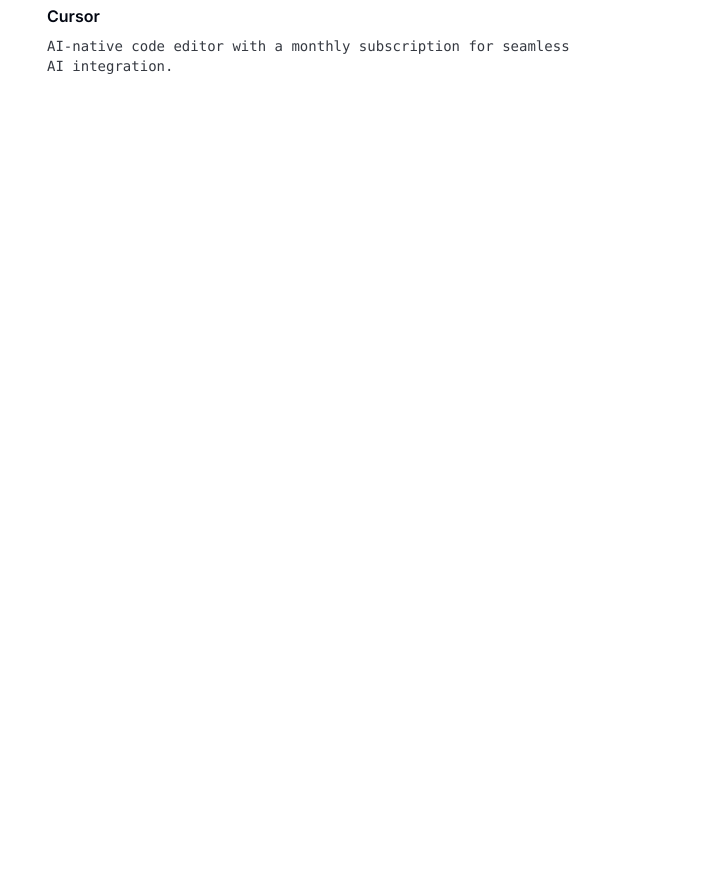
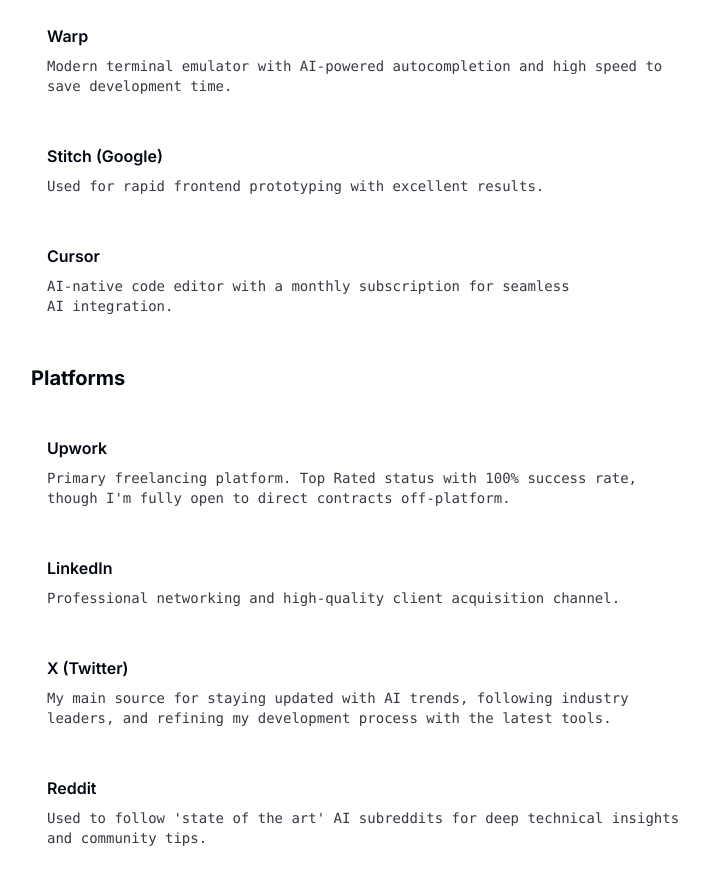
Before and after one commit to angeldev96/personal-porfolio, a Next.js app: page /en/setup in a window 1280 px wide. Shown: the part 1620-2504 px from the top of the page, without its empty margins (273-982 px from the left). Before the commit the page ends 1776 px from the top, so only its background shows below. Built offline with nearby package versions, Linux system fonts and the light colour scheme; no server answers.

Commit message:
feat: Add platforms section to SetupPage and update ResumeData with platform details

```diff
--- a/src/app/[locale]/setup/page.tsx
+++ b/src/app/[locale]/setup/page.tsx
@@ -77,6 +77,22 @@ export default async function SetupPage({ params }: { params: Promise<{ locale:
             ))}
           </div>
         </Section>
+
+        <Section>
+          <h2 className="text-xl font-bold mb-4">{dictionary.setup.platforms}</h2>
+          <div className="grid gap-4">
+            {resume.setup.platforms.map((item) => (
+              <Card key={item.name}>
+                <CardHeader className="p-4 pb-2">
+                  <h3 className="font-semibold">{item.name}</h3>
+                </CardHeader>
+                <CardContent className="p-4 pt-0 text-sm font-mono text-foreground/80">
+                  {item.description}
+                </CardContent>
+              </Card>
+            ))}
+          </div>
+        </Section>
       </div>
     </main>
   );
--- a/src/data/resume-data.tsx
+++ b/src/data/resume-data.tsx
@@ -68,6 +68,10 @@ export type ResumeData = {
       description: string;
     }[];
     software: {
+      name: string;
+      description: string;
+    }[];
+    platforms: {
       name: string;
       description: string;
     }[];
@@ -156,21 +160,19 @@ const RESUME_DATA: Record<Locale, ResumeData> = {
         end: null,
         description: (
           <>
-            As a <strong>Top Rated freelancer with 100% Job Success Score</strong>, I deliver full-stack solutions and end-to-end applications for clients worldwide. My Upwork profile shows hundreds of hours of high-quality delivery with excellent reviews and consistent positive feedback from satisfied clients.
+            As a <strong>Top Rated freelancer with 100% Job Success Score</strong>, I architect and deliver production-grade applications for global clients, specializing in full-stack ecosystems and AI-driven automation.
             <ul className="list-inside list-disc">
               <li>
-                <strong>100% Job Success Score:</strong> Proven history of happy clients and exceptional project delivery.
+                <strong>AI & LLM Architecture:</strong> Engineered custom RAG systems, complex chatbots, and autonomous agents using OpenAI/Claude APIs, significantly accelerating business workflows.
               </li>
               <li>
-                <strong>Top Rated Badge:</strong> Recognition for consistently delivering high-quality work with excellent client satisfaction.
+                <strong>End-to-End Development:</strong> Design and deployment of scalable web apps using MERN/PERN stacks, Next.js, and Supabase with a focus on performance and maintainability.
               </li>
-              <li>Built complete web applications using MERN stack (MongoDB, Express, React, Node.js) and PERN stack (PostgreSQL, Express, React, Node.js).</li>
-              <li>Developed modern applications with Next.js, TypeScript, and Supabase for serverless architectures.</li>
-              <li>Implemented AI-powered features: OpenAI/Claude API integrations, RAG systems, chatbots, and LLM-powered content generation.</li>
-              <li>Designed and built production-grade REST/GraphQL APIs with Node.js (NestJS, Express) and Python (FastAPI).</li>
-              <li>Integrated third-party APIs and services including payment gateways, authentication providers, and AI/ML models.</li>
               <li>
-                <strong>Clear communication and reliable deadlines</strong> are my priority for every project.
+                <strong>Cloud & Infrastructure:</strong> Proficient in Dockerized environments, managing high-performance VPS infrastructure for reliable hosting of client and internal projects.
+              </li>
+              <li>
+                <strong>Project Leadership:</strong> Directly managed client relationships, technical requirements, and production deadlines with a proven 100% success rate.
               </li>
             </ul>
           </>
@@ -410,8 +412,34 @@ const RESUME_DATA: Record<Locale, ResumeData> = {
           description: "Primary editors for different development use cases, leveraging Antigravity's unique features.",
         },
         {
+          name: "Warp",
+          description: "Modern terminal emulator with AI-powered autocompletion and high speed to save development time.",
+        },
+        {
+          name: "Stitch (Google)",
+          description: "Used for rapid frontend prototyping with excellent results.",
+        },
+        {
           name: "Cursor",
           description: "AI-native code editor with a monthly subscription for seamless AI integration.",
+        },
+      ],
+      platforms: [
+        {
+          name: "Upwork",
+          description: "Primary freelancing platform. Top Rated status with 100% success rate, though I'm fully open to direct contracts off-platform.",
+        },
+        {
+          name: "LinkedIn",
+          description: "Professional networking and high-quality client acquisition channel.",
+        },
+        {
+          name: "X (Twitter)",
+          description: "My main source for staying updated with AI trends, following industry leaders, and refining my development process with the latest tools.",
+        },
+        {
+          name: "Reddit",
+          description: "Used to follow 'state of the art' AI subreddits for deep technical insights and community tips.",
         },
       ],
     },
@@ -497,21 +525,19 @@ const RESUME_DATA: Record<Locale, ResumeData> = {
         end: null,
         description: (
           <>
-            Como <strong>freelancer Top Rated con 100% Job Success Score</strong>, entrego soluciones full-stack y apps end-to-end para clientes globales. Mi perfil en Upwork muestra cientos de horas de entrega con excelentes reseñas y retroalimentación consistente.
+            Como <strong>freelancer Top Rated con 100% Job Success Score</strong>, diseño y construyo aplicaciones de nivel de producción para clientes globales, especializándome en automatización impulsada por IA.
             <ul className="list-inside list-disc">
               <li>
-                <strong>100% Job Success Score:</strong> Historial probado de clientes satisfechos y proyectos bien entregados.
+                <strong>Arquitectura de IA y LLM:</strong> Implementación de sistemas RAG personalizados y agentes autónomos utilizando APIs de OpenAI/Claude para optimizar procesos de negocio.
               </li>
               <li>
-                <strong>Insignia Top Rated:</strong> Reconocimiento por entregar trabajo de calidad con alta satisfacción.
+                <strong>Desarrollo End-to-End:</strong> Creación de aplicaciones escalables con stacks MERN/PERN, Next.js y Supabase, priorizando el rendimiento y la mantenibilidad.
               </li>
-              <li>Construí aplicaciones web completas usando stack MERN (MongoDB, Express, React, Node.js) y PERN (PostgreSQL, Express, React, Node.js).</li>
-              <li>Desarrollé aplicaciones modernas con Next.js, TypeScript y Supabase para arquitecturas serverless.</li>
-              <li>Implementé características potenciadas con IA: integraciones de APIs OpenAI/Claude, sistemas RAG, chatbots y generación de contenido con LLMs.</li>
-              <li>Diseñé y construí APIs REST/GraphQL de producción con Node.js (NestJS, Express) y Python (FastAPI).</li>
-              <li>Integré APIs de terceros incluyendo pasarelas de pago, proveedores de autenticación y modelos de IA/ML.</li>
               <li>
-                <strong>Comunicación clara y deadlines fiables</strong> son prioridad en cada proyecto.
+                <strong>Infraestructura y Cloud:</strong> Gestión de entornos Dockerizados y administración de infraestructura VPS de alto rendimiento para el hosting de proyectos de clientes.
+              </li>
+              <li>
+                <strong>Liderazgo Técnico:</strong> Gestión directa de requerimientos técnicos y cumplimiento de deadlines críticos con un historial de satisfacción del cliente del 100%.
               </li>
             </ul>
           </>
@@ -751,8 +777,34 @@ const RESUME_DATA: Record<Locale, ResumeData> = {
           description: "Editores principales para diferentes casos de uso de desarrollo, aprovechando las características únicas de Antigravity.",
         },
         {
+          name: "Warp",
+          description: "Emulador de terminal moderno con autocompletado impulsado por IA y alta velocidad para ahorrar tiempo en desarrollo.",
+        },
+        {
+          name: "Stitch (Google)",
+          description: "Utilizado para el prototipado rápido de Frontend con excelentes resultados.",
+        },
+        {
           name: "Cursor",
           description: "Editor de código nativo de IA con suscripción mensual para una integración fluida de IA.",
+        },
+      ],
+      platforms: [
+        {
+          name: "Upwork",
+          description: "Plataforma principal de freelancing. Estatus Top Rated con 100% de éxito, aunque abierto a contratos directos fuera de la plataforma.",
+        },
+        {
+          name: "LinkedIn",
+          description: "Red profesional y canal de adquisición de clientes de alta calidad.",
+        },
+        {
+          name: "X (Twitter)",
+          description: "Mi fuente principal para estar al tanto de las tendencias de IA, siguiendo a líderes industriales y refinando mi proceso con las últimas herramientas.",
+        },
+        {
+          name: "Reddit",
+          description: "Utilizado para seguir subreddits del 'estado del arte' en IA para obtener conocimientos técnicos profundos y consejos de la comunidad.",
         },
       ],
     },
--- a/src/i18n/dictionary.ts
+++ b/src/i18n/dictionary.ts
@@ -45,6 +45,7 @@ export type Dictionary = {
     description: string;
     hardware: string;
     software: string;
+    platforms: string;
     backToResume: string;
   };
   work: SectionLabels;
@@ -258,9 +259,10 @@ const dictionaries: Record<Locale, Dictionary> = {
     },
     setup: {
       title: "My Setup",
-      description: "A collection of the hardware and software I use to build and create.",
+      description: "A collection of the hardware, software, and platforms I use to build and create.",
       hardware: "Hardware",
       software: "Software",
+      platforms: "Platforms",
       backToResume: "Back to Resume",
     },
   },
@@ -404,11 +406,13 @@ const dictionaries: Record<Locale, Dictionary> = {
       upworkLabel: "Mi perfil de Upwork",
     },    setup: {
       title: "Mi Setup",
-      description: "Una colección del hardware y software que utilizo para construir y crear.",
+      description: "Una colección del hardware, software y plataformas que utilizo para construir y crear.",
       hardware: "Hardware",
       software: "Software",
+      platforms: "Plataformas",
       backToResume: "Volver al Currículum",
-    },  },
+    },
+  },
 };
 
 export function getDictionary(locale: Locale = DEFAULT_LOCALE): Dictionary {
```
